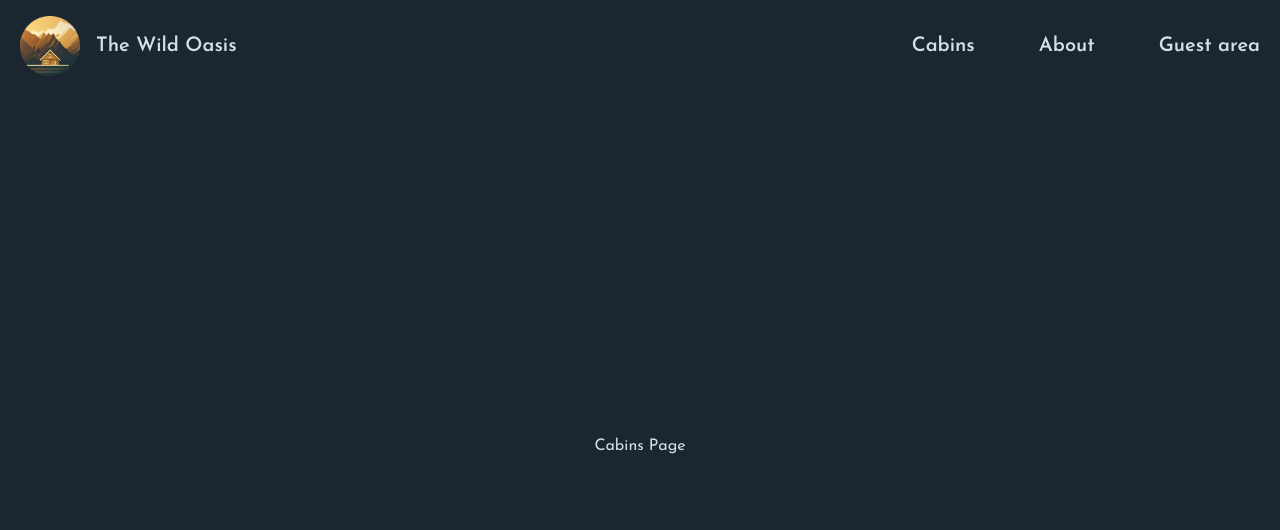
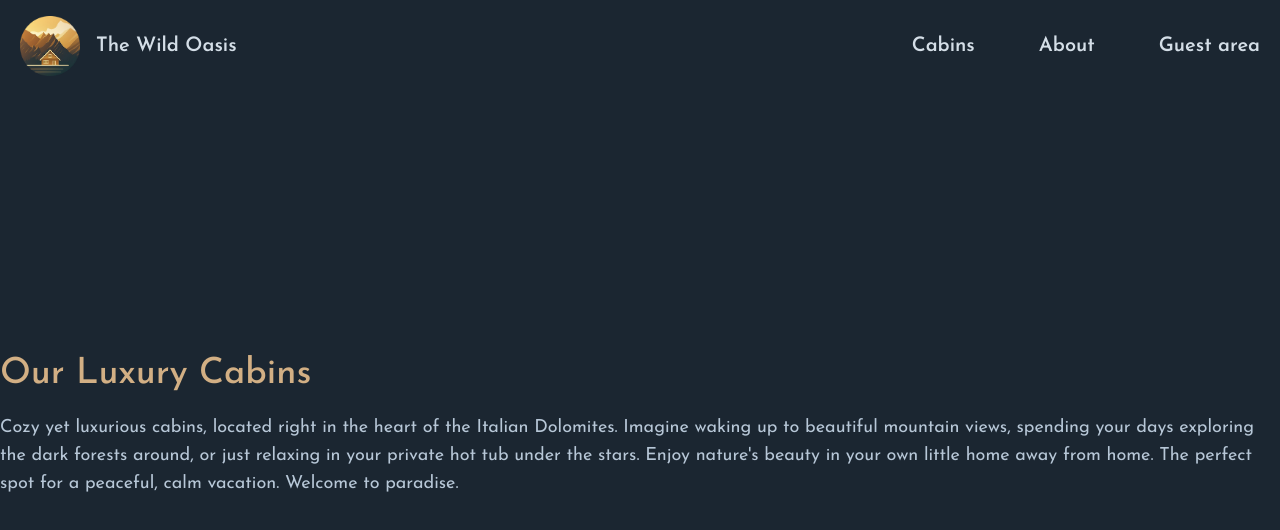
Before and after one commit to kianoushit1999/the-wild-oasis-website, a Next.js app: page /cabins in a window 1280 px wide. Shown: the top 530 px of the page. Built offline with nearby package versions, Linux system fonts and the light colour scheme.

Commit message:
adding some text in order to show off the concept of cabins page but need to be added with some logics

```diff
--- a/app/cabins/page.js
+++ b/app/cabins/page.js
@@ -1,10 +1,31 @@
 export const metadata = {
-    title: "Cabins"
-}
+  title: "Cabins",
+};
 
 export default function Page() {
+  const cabins = [];
 
-    return <>
-        <h1>Cabins Page</h1>
-    </>
+  return (
+    <div>
+      <h1 className="text-4xl mb-5 text-accent-400 font-medium">
+        Our Luxury Cabins
+      </h1>
+      <p className="text-primary-200 text-lg mb-10">
+        Cozy yet luxurious cabins, located right in the heart of the Italian
+        Dolomites. Imagine waking up to beautiful mountain views, spending your
+        days exploring the dark forests around, or just relaxing in your private
+        hot tub under the stars. Enjoy nature's beauty in your own little home
+        away from home. The perfect spot for a peaceful, calm vacation. Welcome
+        to paradise.
+      </p>
+
+      {cabins.length > 0 && (
+        <div className="grid sm:grid-cols-1 md:grid-cols-2 gap-8 lg:gap-12 xl:gap-14">
+          {cabins.map((cabin) => (
+            <CabinCard cabin={cabin} key={cabin.id} />
+          ))}
+        </div>
+      )}
+    </div>
+  );
 }
```
